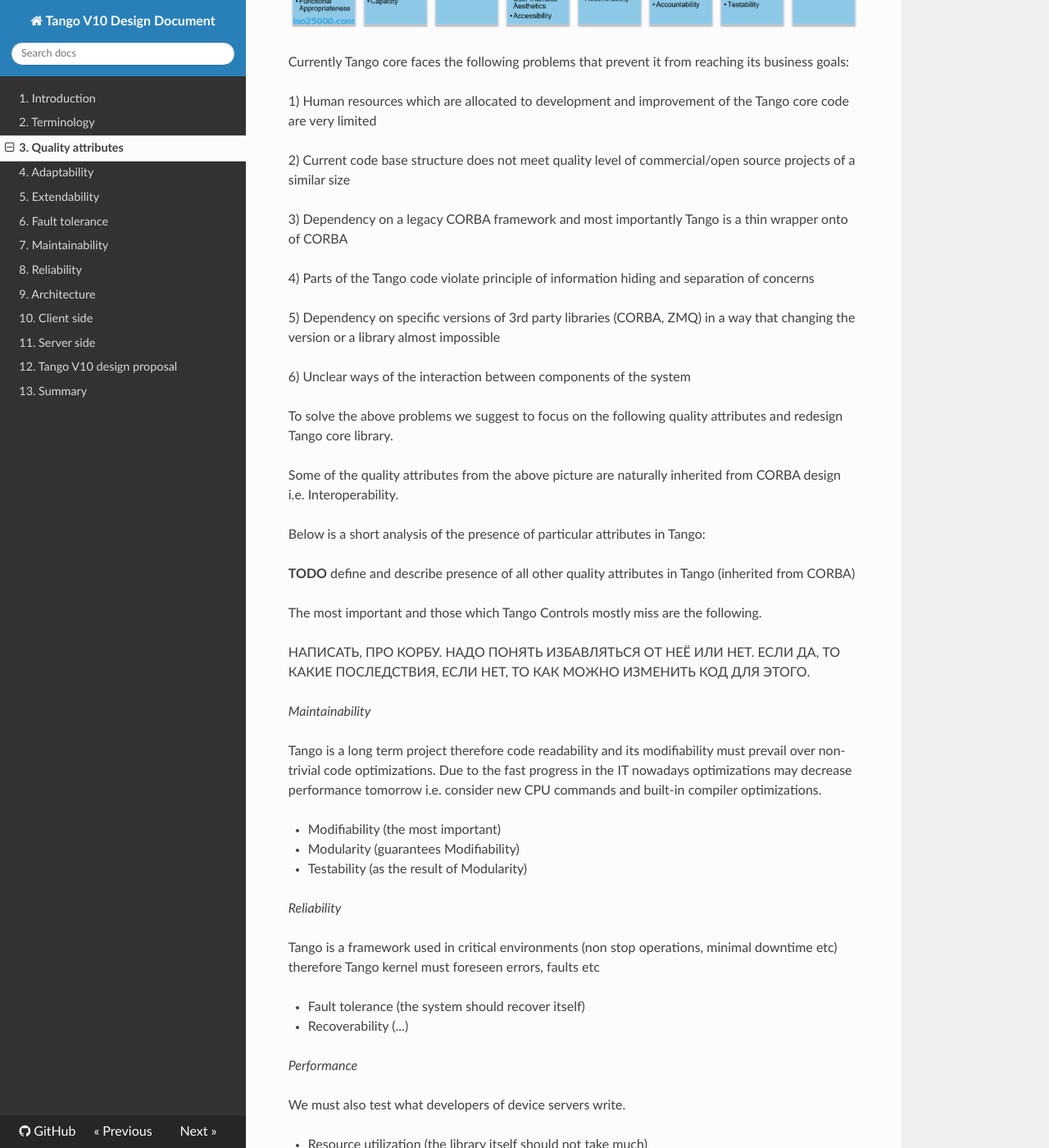
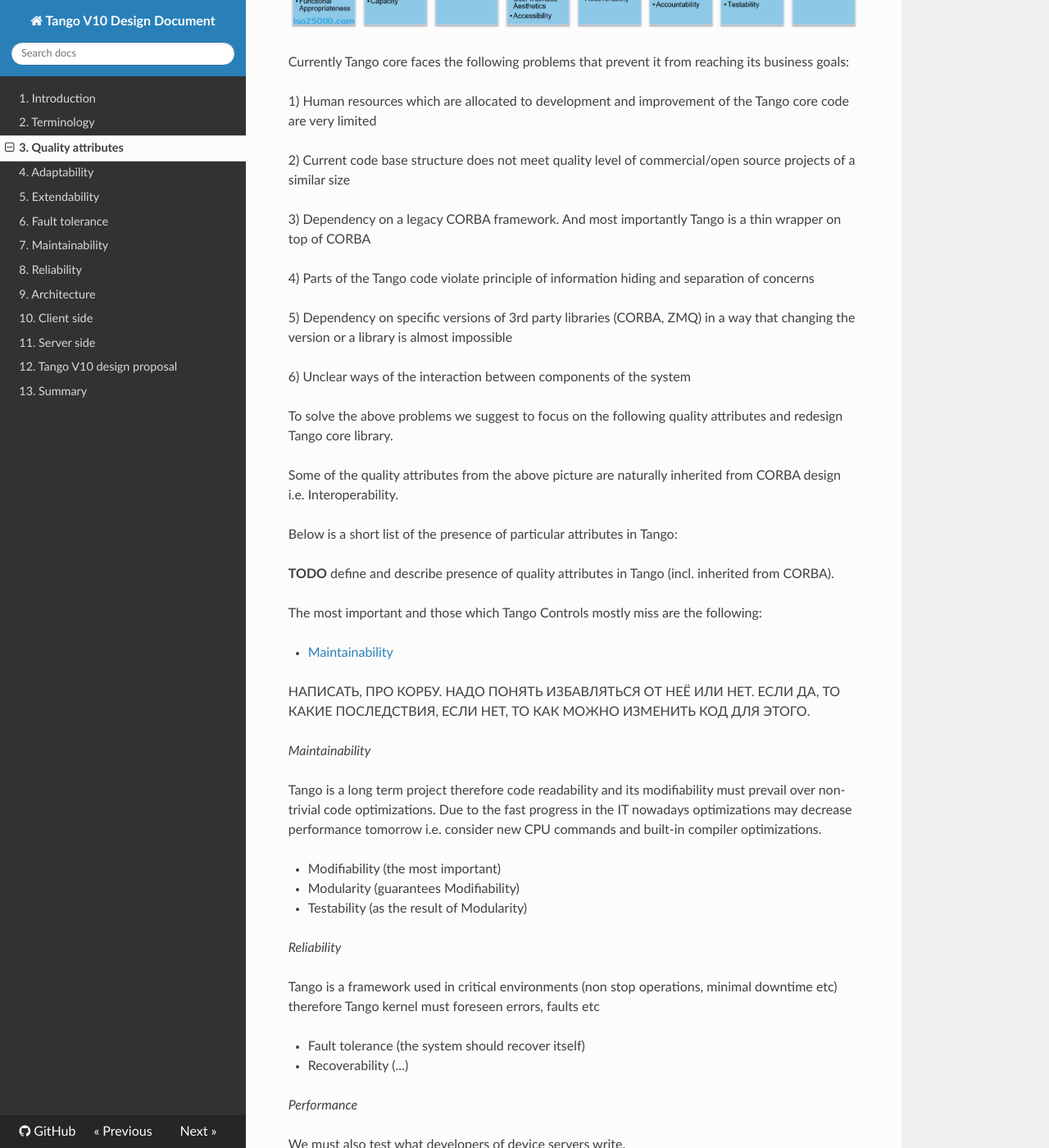
Before and after one commit to Ingvord/tango-v10-design-doc, an MkDocs documentation site: the page built from docs/quality_attributes.md, in a window 1280 px wide and 1400 px high, scrolled down 413 px. Shown: the whole window at 82% size. Built offline with MkDocs 1.6.1, drawn with Linux system fonts in a browser that asks for light colours; nearby versions of some CDN libraries; some of the changed text lies outside the part shown.

Commit message:
Update quality_attributes.md

```diff
--- a/docs/quality_attributes.md
+++ b/docs/quality_attributes.md
@@ -11,11 +11,11 @@ Currently Tango core faces the following problems that prevent it from reaching
 
 2) Current code base structure does not meet quality level of commercial/open source projects of a similar size
 
-3) Dependency on a legacy CORBA framework and most importantly Tango is a thin wrapper onto of CORBA
+3) Dependency on a legacy CORBA framework. And most importantly Tango is a thin wrapper on top of CORBA
 
 4) Parts of the Tango code violate principle of information hiding and separation of concerns
 
-5) Dependency on specific versions of 3rd party libraries (CORBA, ZMQ) in a way that changing the version or a library almost impossible
+5) Dependency on specific versions of 3rd party libraries (CORBA, ZMQ) in a way that changing the version or a library is almost impossible
 
 6) Unclear ways of the interaction between components of the system
 
@@ -23,13 +23,20 @@ To solve the above problems we suggest to focus on the following quality attribu
 
 Some of the quality attributes from the above picture are naturally inherited from CORBA design i.e. Interoperability.
 
-Below is a short analysis of the presence of particular attributes in Tango:
+Below is a short list of the presence of particular attributes in Tango:
 
-**TODO** define and describe presence of all other quality attributes in Tango (inherited from CORBA)
+**TODO** define and describe presence of quality attributes in Tango (incl. inherited from CORBA).
 
-The most important and those which Tango Controls mostly miss are the following.
+The most important and those which Tango Controls mostly miss are the following:
+
+- [Maintainability](maintainability.md)
+
+
 
 НАПИСАТЬ, ПРО КОРБУ. НАДО ПОНЯТЬ ИЗБАВЛЯТЬСЯ ОТ НЕЁ ИЛИ НЕТ. ЕСЛИ ДА, ТО КАКИЕ ПОСЛЕДСТВИЯ, ЕСЛИ НЕТ, ТО КАК МОЖНО ИЗМЕНИТЬ КОД ДЛЯ ЭТОГО.
+
+
+
 
 
 _Maintainability_
```
Also changed, not shown: other parts of docs/quality_attributes.md (+3 -0 lines).
